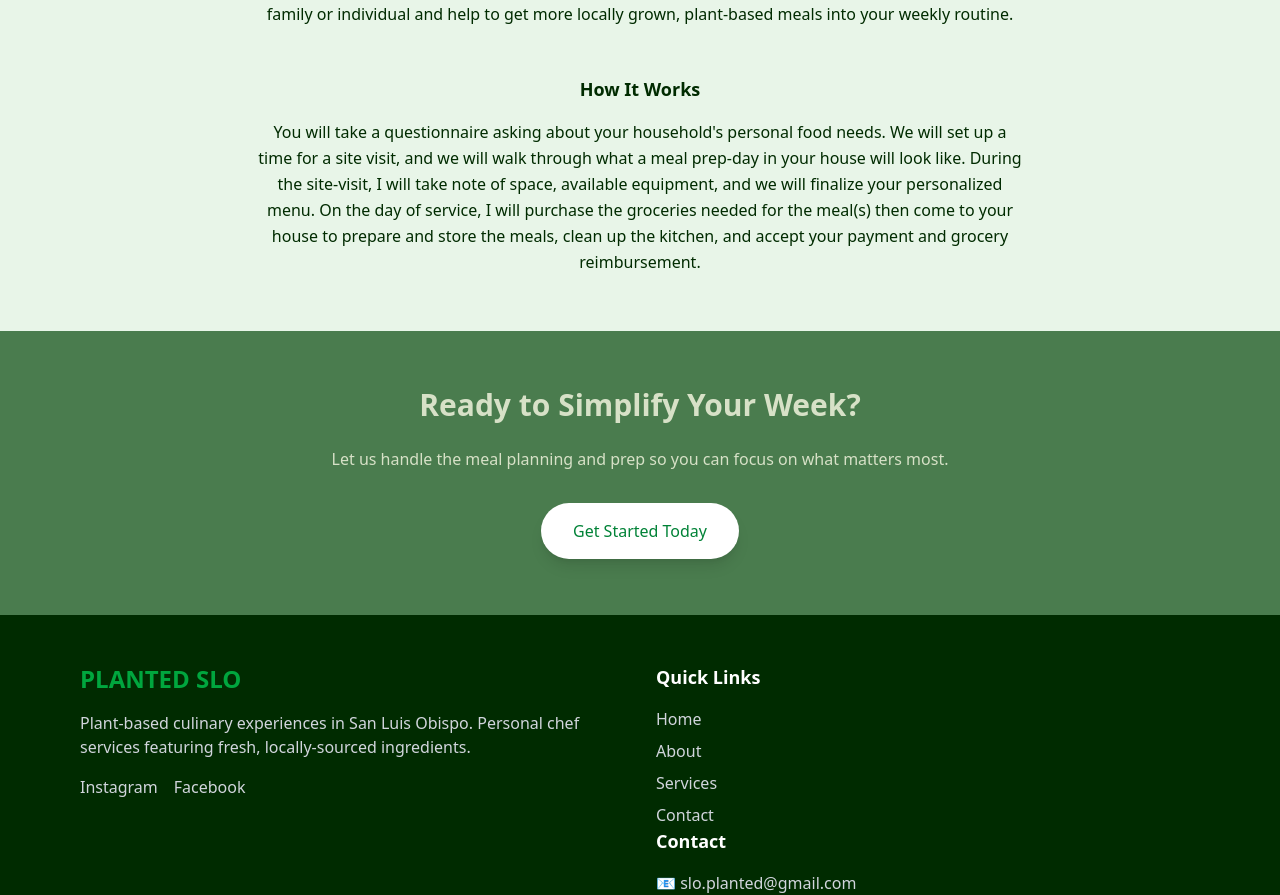
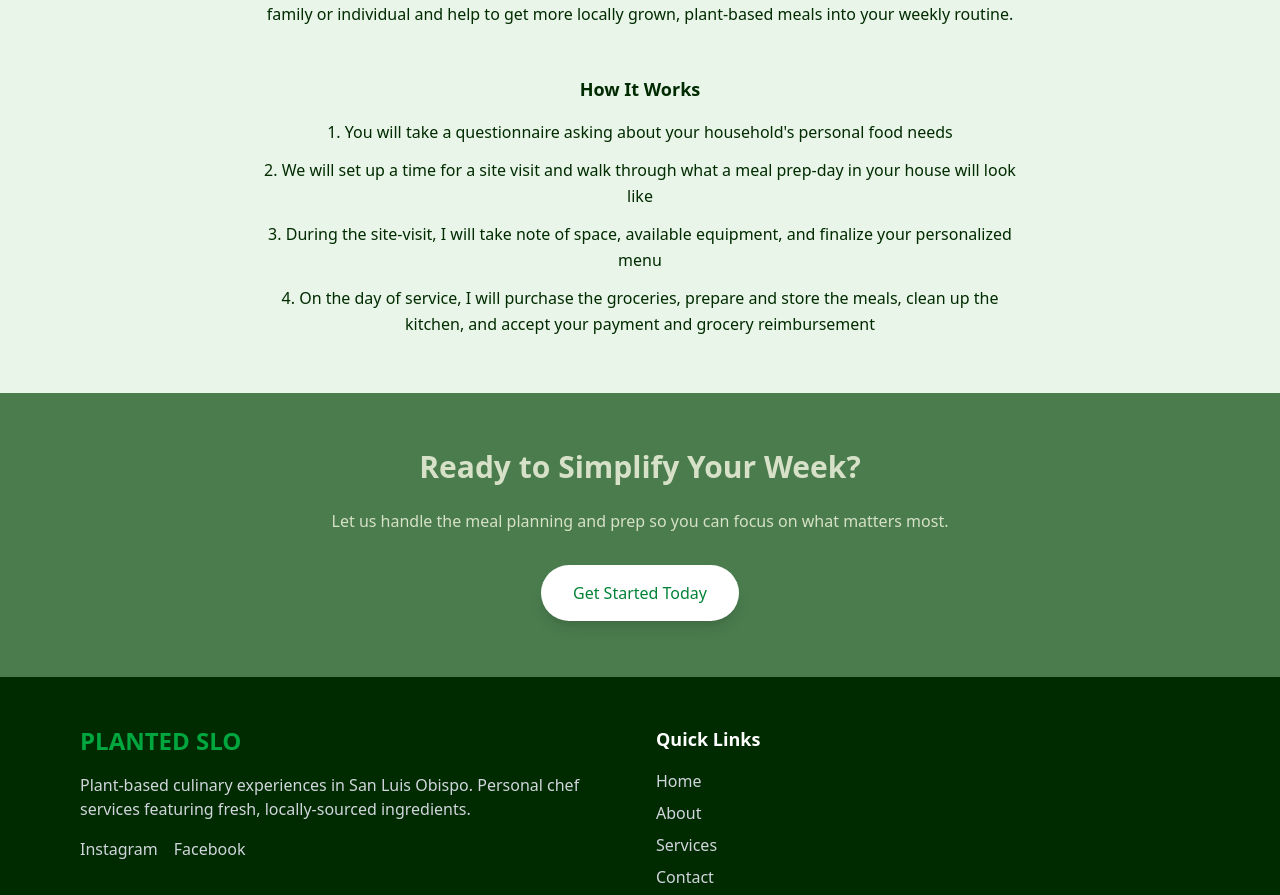
Before and after one commit to dancimo-lang/personal-chef-website, a Next.js app: page /meal-prep-services in a window 1280 px wide. Shown: the part 981-1876 px from the top of the page. Built offline with nearby package versions, Linux system fonts and the light colour scheme.

Commit message:
Convert 'How It Works' paragraph to numbered list on meal prep services page

```diff
--- a/src/app/meal-prep-services/page.tsx
+++ b/src/app/meal-prep-services/page.tsx
@@ -107,9 +107,12 @@ export default function MealPrepServices() {
               <h2 className="text-lg sm:text-xl md:text-2xl lg:text-2xl xl:text-lg font-bold mb-4 md:mb-6 xl:mb-4" style={{color: '#002b00'}}>
                 How It Works
               </h2>
-              <p className="text-base sm:text-lg md:text-xl lg:text-2xl xl:text-base leading-relaxed max-w-3xl mx-auto" style={{color: '#002b00'}}>
-                You will take a questionnaire asking about your household's personal food needs. We will set up a time for a site visit, and we will walk through what a meal prep-day in your house will look like. During the site-visit, I will take note of space, available equipment, and we will finalize your personalized menu. On the day of service, I will purchase the groceries needed for the meal(s) then come to your house to prepare and store the meals, clean up the kitchen, and accept your payment and grocery reimbursement.
-              </p>
+              <ol className="text-base sm:text-lg md:text-xl lg:text-2xl xl:text-base leading-relaxed max-w-3xl mx-auto space-y-3 md:space-y-4 lg:space-y-4 xl:space-y-3 list-decimal list-inside" style={{color: '#002b00'}}>
+                <li>You will take a questionnaire asking about your household's personal food needs</li>
+                <li>We will set up a time for a site visit and walk through what a meal prep-day in your house will look like</li>
+                <li>During the site-visit, I will take note of space, available equipment, and finalize your personalized menu</li>
+                <li>On the day of service, I will purchase the groceries, prepare and store the meals, clean up the kitchen, and accept your payment and grocery reimbursement</li>
+              </ol>
             </div>
           </div>
         </div>
```
